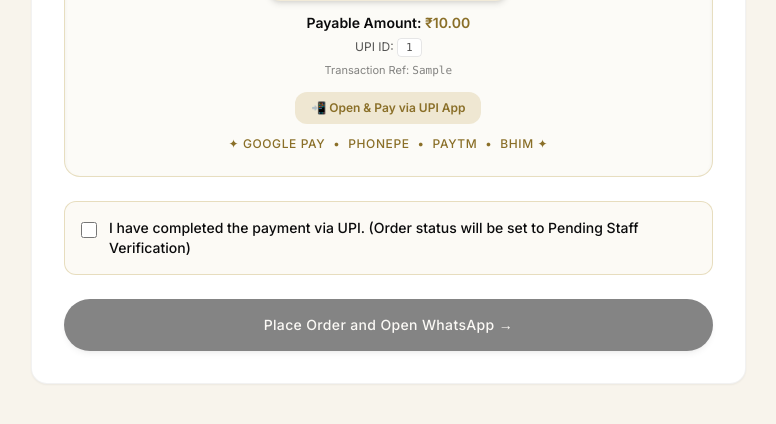
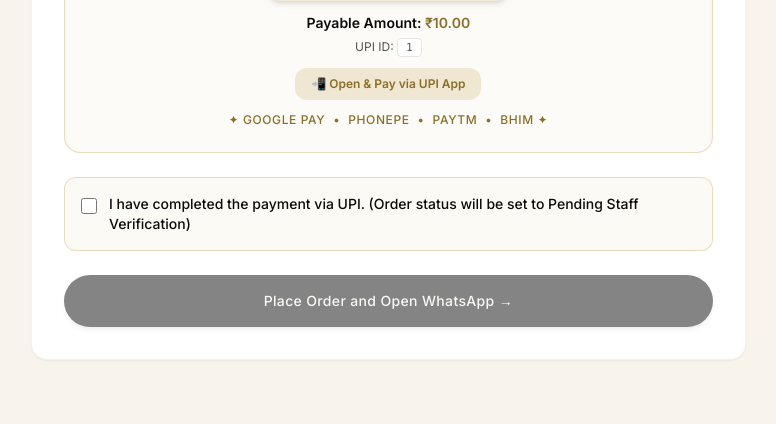
Before and after one commit to Shahzadsha/Eternaaura, a Django app: template orders/templates/orders/checkout.html in a window 1280 px wide. Shown: the part 1368-1792 px from the top of the page, without its empty margins (65-841 px from the left). Run offline with Django 5.2, Linux system fonts and the light colour scheme; the template is opened without the code that fills it: most values are stand-ins (such as "Sample title", 1, 10 or a date in 2020); grey boxes marked "Sample" are stand-in pictures; some libraries are stand-ins or nearby versions.

Commit message:
deployment update

```diff
--- a/orders/templates/orders/checkout.html
+++ b/orders/templates/orders/checkout.html
@@ -212,7 +212,6 @@
         <div class="space-y-1.5 mb-3">
           <p class="text-sm font-semibold text-ink">Payable Amount: <span class="text-gold-dark font-bold">₹{{ grand_total|floatformat:2 }}</span></p>
           <p class="text-xs text-ink/70">UPI ID: <code class="bg-white px-2 py-0.5 rounded border border-ink/10 font-mono text-[11px] select-all">{{ merchant_upi_id }}</code></p>
-          <p class="text-[11px] text-ink/50">Transaction Ref: <span class="font-mono">{{ transaction_ref }}</span></p>
         </div>
 
         <a href="{{ upi_link }}" class="inline-flex items-center gap-2 px-4 py-2 bg-gold/20 text-gold-dark rounded-xl text-xs font-semibold hover:bg-gold hover:text-ink transition-colors mb-3">
```
